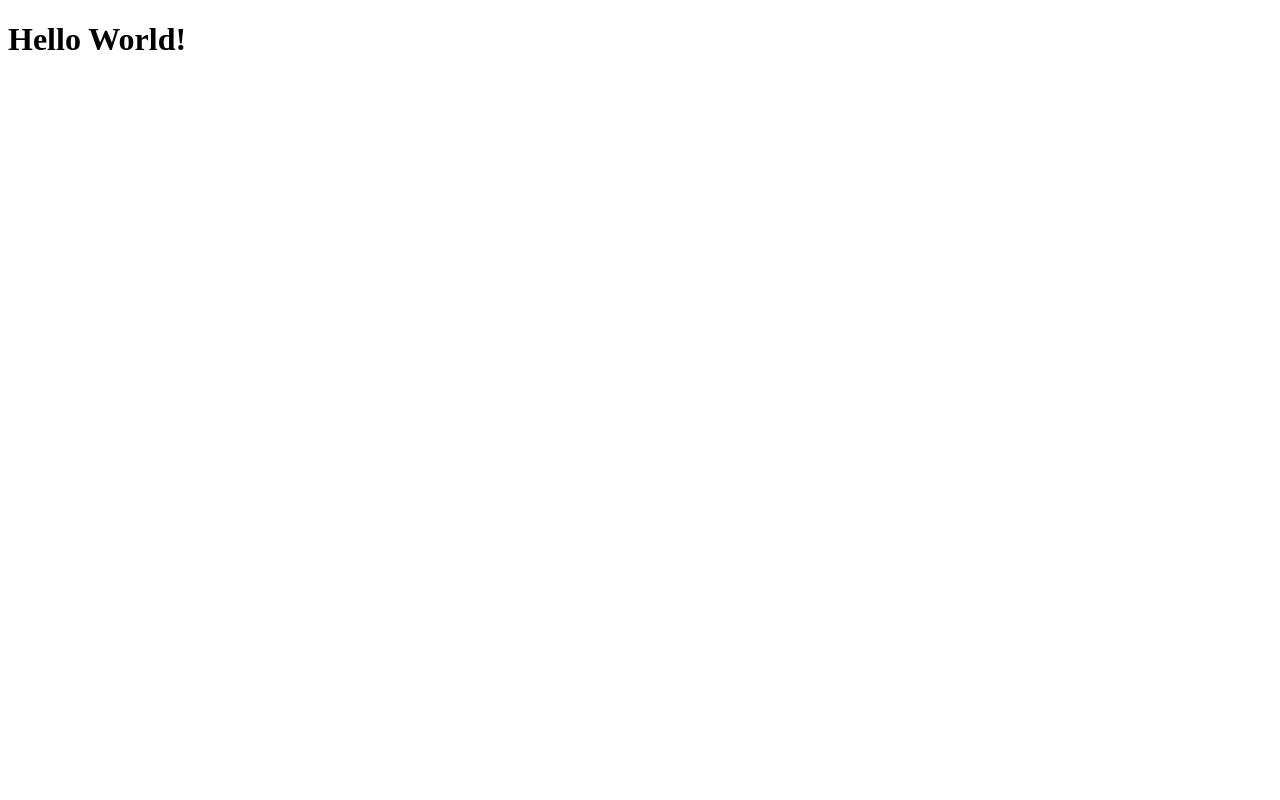
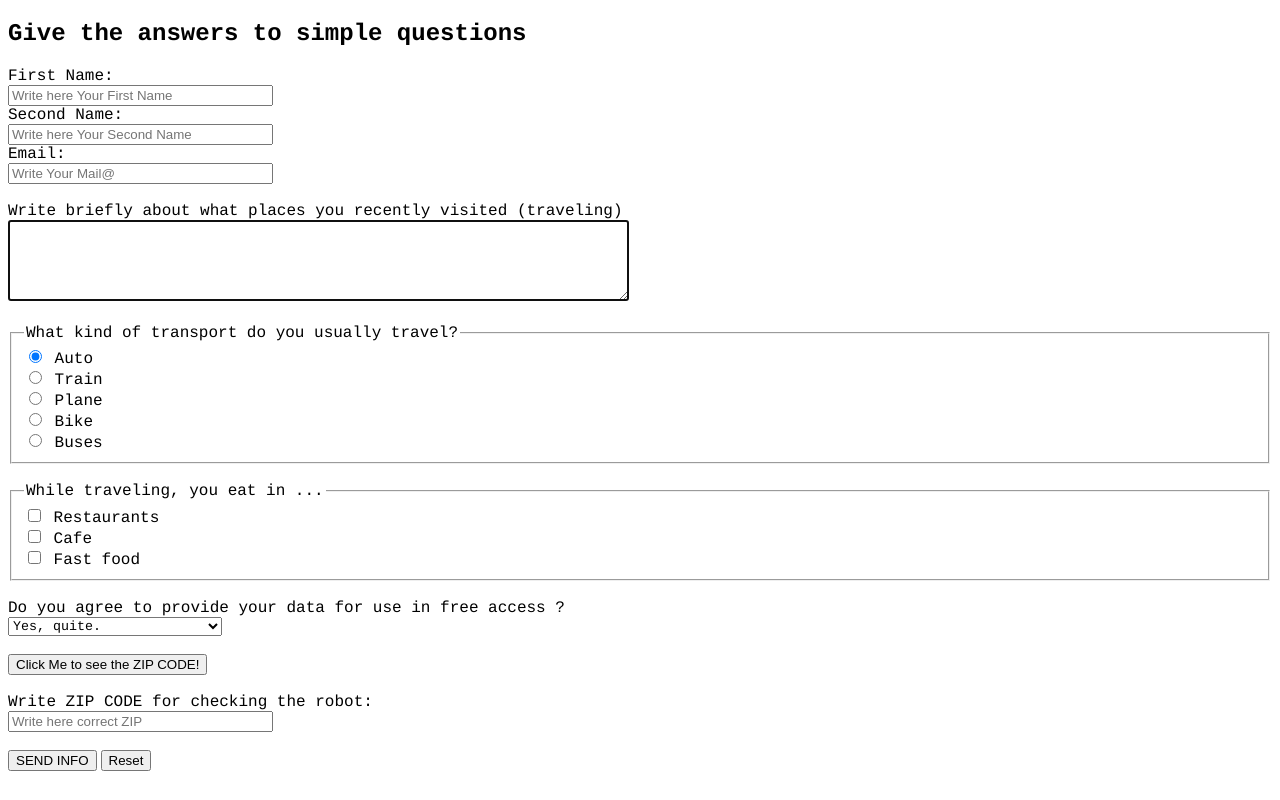
Before and after one commit to ValentinDMM1/simple-webpage, a plain HTML site: page form.html in a window 1280 px wide. Drawn offline with Linux system fonts and the light colour scheme.

Commit message:
Finish the task

```diff
--- a/form.html
+++ b/form.html
@@ -7,7 +7,119 @@
     <title>Social nutrition</title>
 </head>
 <body>
-    <h1> Hello World! </h1>
+
+    <form action="https://formspree.io/vrahenchuk@gmail.com" method="post"  target="_blank">
+
+      <header>
+        <h2 style="font-family: 'courier'">Give the answers to simple questions</h2>
+        <div></div>
+      </header>
+
+        <div style="font-family: 'courier'">
+                <label class="desc" id="title1" for="Name">First Name:</label>
+            <div>
+                <input id="Name" name="Name" type="text" class="field text fn" value="" size="30" tabindex="1" required placeholder="Write here Your First Name">
+            </div>
+        </div>
+
+        <div style="font-family: 'courier'">
+                <label class="desc" id="title2" for="SecondName">Second Name:</label>
+            <div>
+                <input id="SecondName" name="SecondName" type="text" class="field text fn" value="" size="30" tabindex="1" required placeholder="Write here Your Second Name">
+            </div>
+        </div>
+
+    <div style="font-family: 'courier'">
+                <label class="desc" id="title3" for="Email">Email:</label>
+            <div>
+                <input id="Email" name="Email" type="email" spellcheck="false" value="" size="30" maxlength="150" tabindex="1" required placeholder="Write Your Mail@">
+            </div>
+    </div> <br>
+
+    <div style="font-family: 'courier'">
+        <label class="desc" id="title4" for="Places"> Write briefly about what places you recently visited (traveling) </label>
+    <div>
+        <textarea id="Places" name="Places" spellcheck="true" rows="5" cols="75" tabindex="1" placeholder="A few sentences about your past travels" autofocus> </textarea>
+    </div>
+    </div> <br>
+
+    <div style="font-family: 'courier'">
+    <fieldset>
+        <legend id="title5" class="desc"> What kind of transport do you usually travel? </legend>
+    <div>
+      	<input id="radioDefault_5" name="Transport" type="hidden" value="" >
+      	<div>
+      		<input id="Field5_0" name="Transport" type="radio" value="Auto" tabindex="5" checked="checked" >
+      		<label class="choice" for="Field5_0">Auto</label>
+      	</div>
+        <div>
+        	<input id="Field5_1" name="Transport" type="radio" value="Train" tabindex="6">
+        	<label class="choice" for="Field5_1">Train</label>
+        </div>
+        <div>
+        	<input id="Field5_2" name="Transport" type="radio" value="Plane" tabindex="7">
+        	<label class="choice" for="Field5_2">Plane</label>
+        </div>
+        <div>
+        	<input id="Field5_3" name="Transport" type="radio" value="Bike" tabindex="7">
+        	<label class="choice" for="Field5_3">Bike</label>
+        </div>
+        <div>
+        	<input id="Field5_4" name="Transport" type="radio" value="Buses" tabindex="7">
+        	<label class="choice" for="Field5_4">Buses</label>
+        </div>
+      </div>
+    </fieldset>
+    </div> <br>
+
+  <div style="font-family: 'courier'">
+    <fieldset>
+      <legend id="title6" class="desc">While traveling, you eat in ... </legend>
+      <div>
+      	<input id="Field6" name="EatingPlace" type="checkbox" value="Restaurants" tabindex="8">
+      	<label class="choice" for="Field6">Restaurants</label>
+      </div>
+      <div>
+      	<input id="Field7" name="EatingPlace" type="checkbox" value="Cafe" tabindex="9">
+      	<label class="choice" for="Field7">Cafe</label>
+      </div>
+      <div>
+      	<input id="Field8" name="EatingPlace" type="checkbox" value="Fast food" tabindex="10">
+      	<label class="choice" for="Field8">Fast food</label>
+      </div>
+    </fieldset>
+  </div> <br>
+
+  <div style="font-family: 'courier'">
+    <label class="desc" id="title106" for="Field106">Do you agree to provide your data for use in free access ?</label>
+    <div>
+        <select id="Field106" name="Agreement" class="field select medium" tabindex="11" style="font-family: 'courier'" >
+            <option value="Yes, quite" selected>Yes, quite.</option>
+            <option value="Absolutely not">Absolutely not.</option>
+            <option value="Yes, only without names">Yes, only without names.</option>
+        </select>
+    </div>
+    </div> <br>
+
+    <div>
+         <input type="button" onclick="alert('234FF')" value="Click Me to see the ZIP CODE!">
+    </div> <br>
+
+    <div style="font-family: 'courier'">
+                <label class="desc" id="zip2" for="zip">Write ZIP CODE for checking the robot:</label>
+            <div>
+                <input id="zip" name="zip" type="text" class="field text fn" value="" size="30" tabindex="1" required placeholder="Write here correct ZIP"
+                pattern="[1-9]{3}[A-Z]{2}" title="to see the Code - press the but above">
+            </div>
+        </div> <br>
+
+    <div>
+	    <div>
+  		    <input id="saveForm" name="SEND INFO" type="submit" value="SEND INFO">
+  		    <input type="reset">
+        </div>
+	</div>
+</form>
 
 </body>
 </html>
```
Also changed, not shown: index.html (+3 -3 lines).
